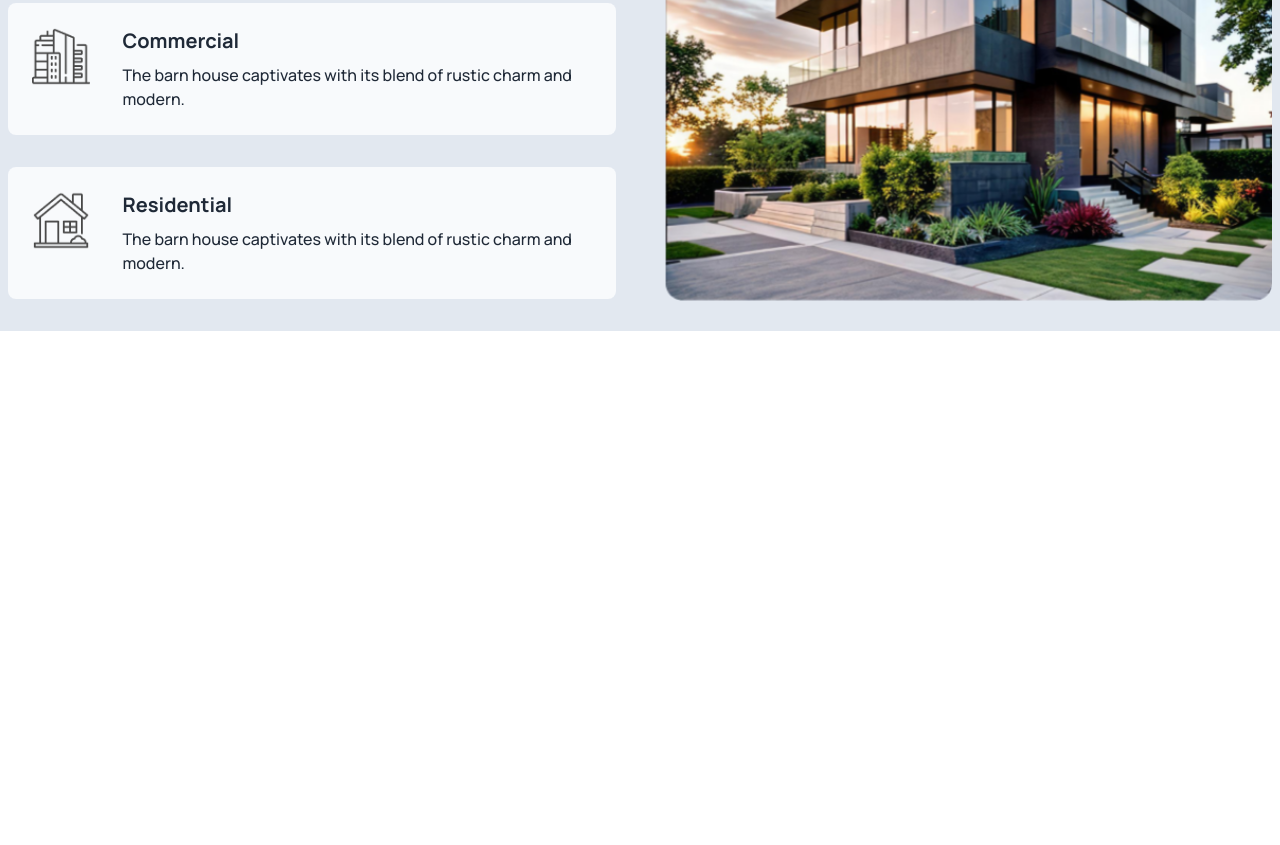
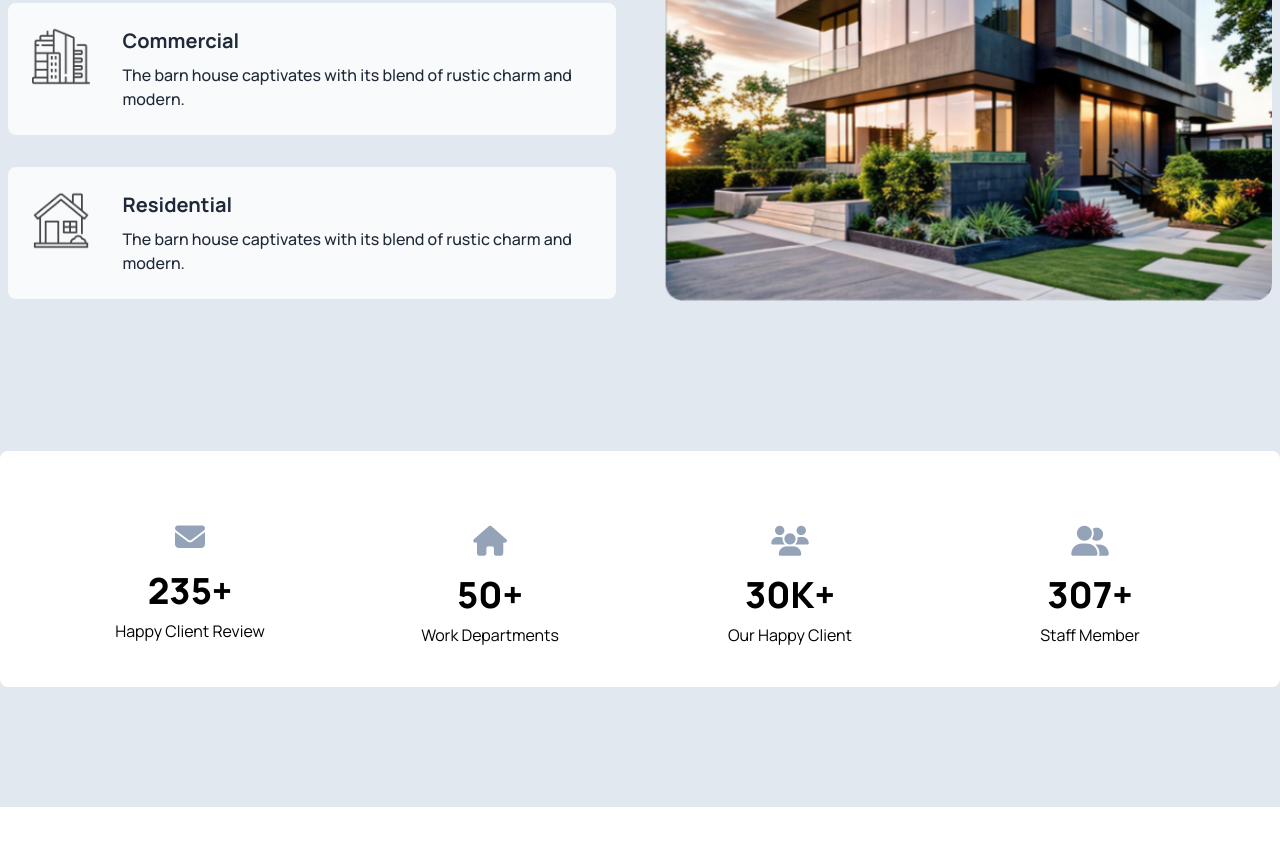
Before and after one commit to hossenali2200/assignment-3-rinterio, a plain HTML site: page index.html in a window 1280 px wide. Shown: the part 1635-2480 px from the top of the page. Before the commit the page ends 2030 px from the top, so only its background shows below. Drawn offline with nearby package versions, Linux system fonts and the light colour scheme.

Commit message:
Number Card section

```diff
--- a/index.html
+++ b/index.html
@@ -144,6 +144,32 @@
                   </div>
                 </div>
               </section>
+
+              <!-- Number Card -->
+              <section class="lg:max-w-screen-xl lg:mx-auto py-10">
+                <div class="grid grid-cols-1 lg:grid-cols-4 bg-white text-black px-10 p-10 my-20 rounded-lg space-y-8">
+                  <div class="text-center mt-7">
+                    <i class="fa-regular fa-envelope font-bold text-3xl text-slate-400 mb-4"></i>
+                    <h2 class="font-extrabold text-4xl mb-2">235+</h2>
+                    <p>Happy Client Review</p>
+                  </div>
+                  <div class="text-center">
+                    <i class="fa-solid fa-house font-bold text-3xl text-slate-400 mb-4"></i>
+                    <h2 class="font-extrabold text-4xl mb-2">50+</h2>
+                    <p>Work Departments</p>
+                  </div>
+                  <div class="text-center">
+                    <i class="fa-solid fa-users font-bold text-3xl text-slate-400 mb-4"></i>
+                    <h2 class="font-extrabold text-4xl mb-2">30K+</h2>
+                    <p>Our Happy Client</p>
+                  </div>
+                  <div class="text-center">
+                    <i class="fa-solid fa-user-group font-bold text-3xl text-slate-400 mb-4"></i>
+                    <h2 class="font-extrabold text-4xl mb-2">307+</h2>
+                    <p>Staff Member</p>
+                  </div>
+                </div>
+              </section>
         </div>
 
     </main>
```
